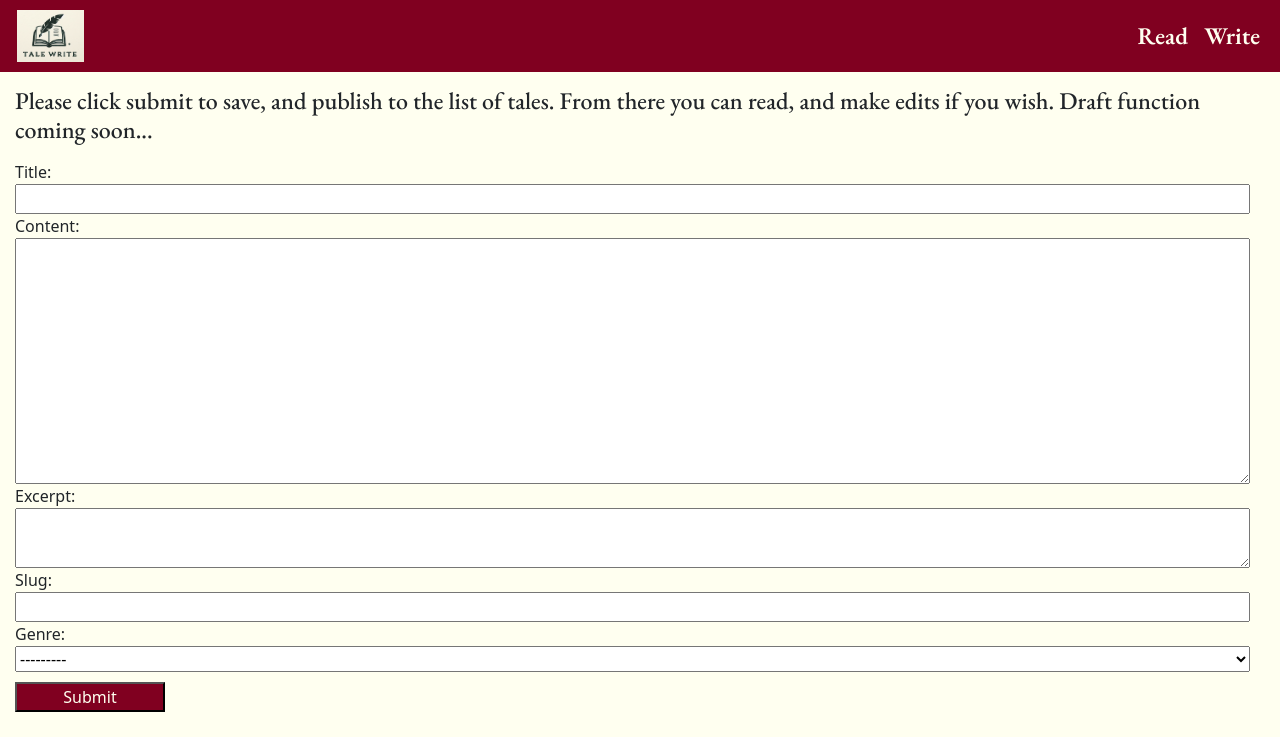
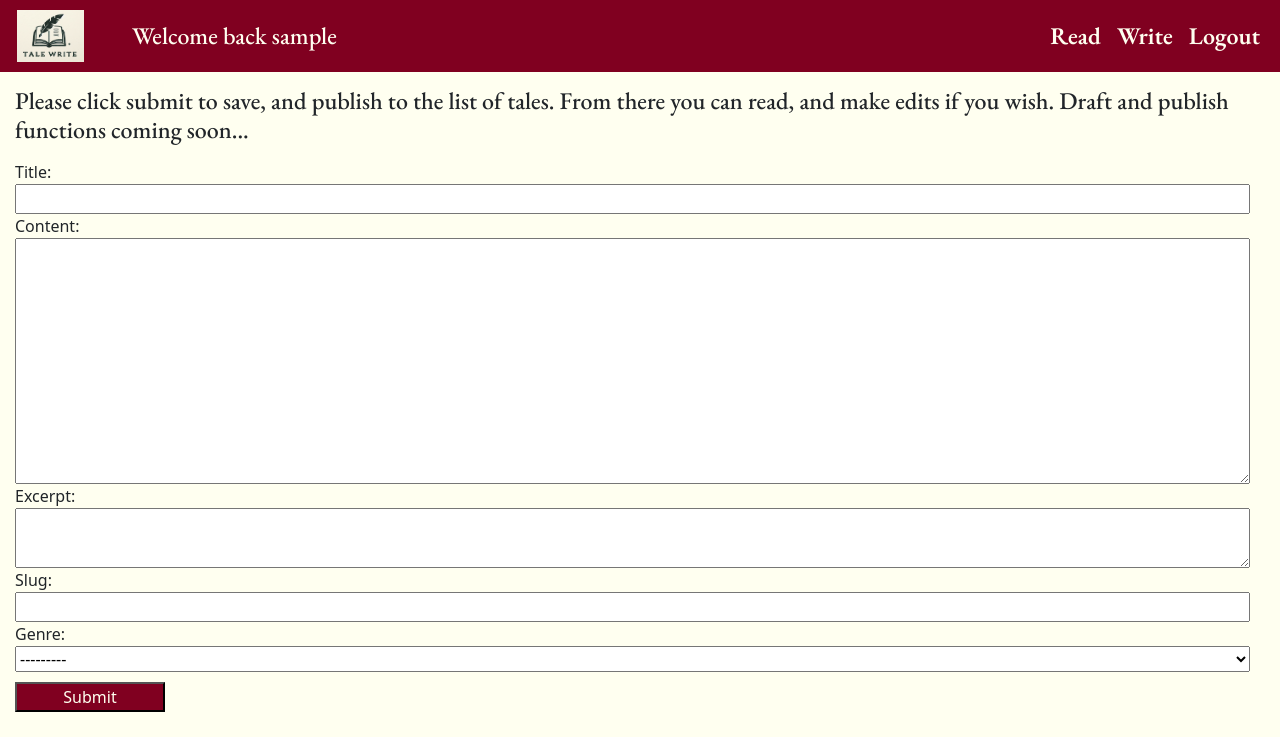
Before and after one commit to peterbrown454/TaleWrite, a Django app: page /write in a window 1280 px wide. Shown: the top 737 px of the page. Run offline with Django 3.2, Linux system fonts and the light colour scheme; the visitor is signed in with stand-in values (Sample User, id 1); data comes from the database, SQL or seed files in the repository; parts of the project's set-up code (start-up, migrations or seed data) failed here and were passed over; some libraries are stand-ins or nearby versions.

```diff
--- a/entries/templates/entry_write.html
+++ b/entries/templates/entry_write.html
@@ -4,7 +4,7 @@
 <div class="write-entry">
 
     <h4>Please click submit to save, and publish to the list of tales. From there you can read, and make edits if you
-        wish. Draft function coming soon...</h4>
+        wish. Draft and publish functions coming soon...</h4>
     <form action="{% url 'entries:write' %}" class="site-form" method="post" enctype="multipart/form-data"
         id="write-form">
         {% csrf_token %}
--- a/templates/base.html
+++ b/templates/base.html
@@ -33,11 +33,11 @@
                 <img src="{% static 'images/logo.png' %}" width="30" height="30"
                     class="navbar-brand d-inline-block align-top logo" alt="TaleWrite">
             </a>
-            <!-- {% if user.is_authenticated %}
+            {% if user.is_authenticated %}
             <p class="text-end m-3 welcome">Welcome back {{ user }}</p>
             {% else %}
             <p class="text-end m-3 welcome">Please login or signup</p>
-            {% endif %} -->
+            {% endif %}
 
 
             <button class="navbar-toggler" type="button" data-bs-toggle="collapse" data-bs-target="#navbarNavDropdown"
@@ -54,7 +54,7 @@
                     </li>
 
 
-                    <!-- {% if user.is_authenticated %}
+                    {% if user.is_authenticated %}
                     <li class="nav-item ">
                         <form action="{% url 'accounts:logout' %}" class="logout-link " method="post">
                             {% csrf_token %}
@@ -68,7 +68,7 @@
                     <li class="nav-item ">
                         <a href="{% url 'accounts:signup' %}" class="nav-link garamond ">Signup</a>
                     </li>
-                    {% endif %} -->
+                    {% endif %}
                 </ul>
             </div>
         </div>
```
